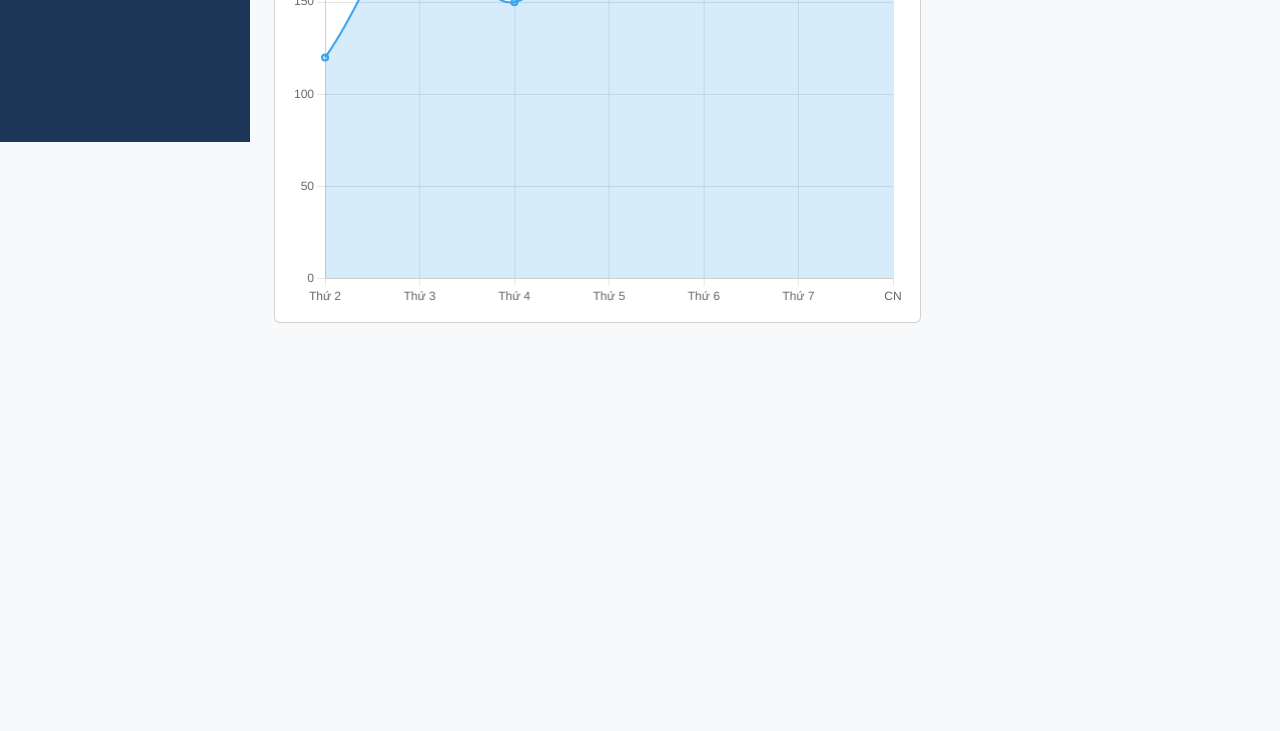
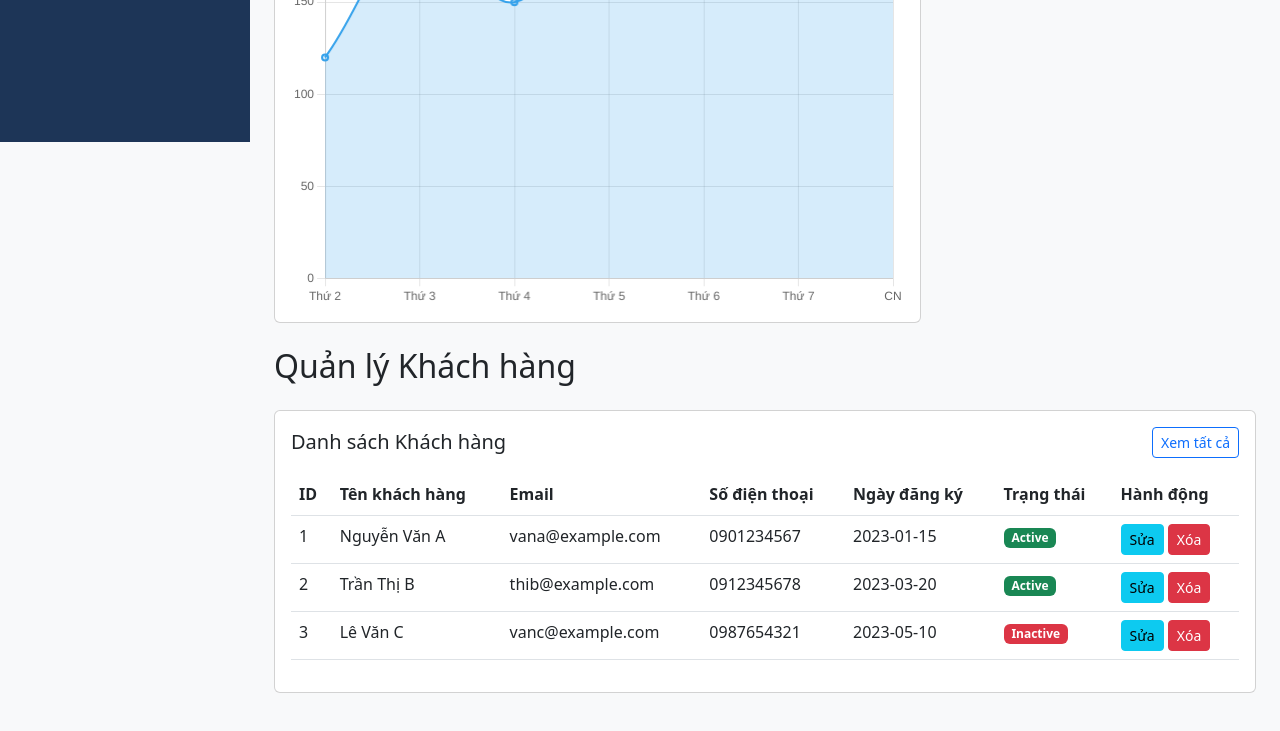
Before and after one commit to nguyenhung1204/doantkw, a plain HTML site: page motor-shop/admin.html in a window 1280 px wide. Shown: the part 658-1389 px from the top of the page. Before the commit the page ends 1029 px from the top, so only its background shows below. Drawn offline with nearby package versions, Linux system fonts and the light colour scheme; sample sign-in values are in the browser's storage.

Commit message:
thêm file custmer js, cập nhật admin html phần khách hàng

```diff
--- a/motor-shop/admin.html
+++ b/motor-shop/admin.html
@@ -318,10 +318,34 @@
                 </div>
 
                 <!-- Tab Khách hàng - Ví dụ -->
-                <div class="tab-pane fade" id="customers-tab-pane" role="tabpanel" aria-labelledby="customers-tab" tabindex="0">
+                        <div class="tab-pane fade show active" id="customers-tab-pane" role="tabpanel" aria-labelledby="customers-tab" tabindex="0">
                     <h2 class="mb-4">Quản lý Khách hàng</h2>
-                    <p>Nội dung quản lý khách hàng sẽ được hiển thị ở đây.</p>
-                </div>
+                    <div class="card">
+                        <div class="card-body">
+                            <div class="d-flex justify-content-between align-items-center mb-3">
+                                <h5 class="card-title mb-0">Danh sách Khách hàng</h5>
+                                <a href="#" class="btn btn-sm btn-outline-primary">Xem tất cả</a>
+                            </div>
+
+                            <div class="table-responsive">
+                                <table class="table table-hover">
+                                    <thead>
+                                        <tr>
+                                            <th scope="col">ID</th>
+                                            <th scope="col">Tên khách hàng</th>
+                                            <th scope="col">Email</th>
+                                            <th scope="col">Số điện thoại</th>
+                                            <th scope="col">Ngày đăng ký</th>
+                                            <th scope="col">Trạng thái</th>
+                                            <th scope="col">Hành động</th>
+                                        </tr>
+                                    </thead>
+                                    <tbody id="dynamic-customers-body">
+                                        </tbody>
+                                </table>
+                            </div>
+                        </div>
+                    </div>
 
                 <!-- Tab Khuyến mãi - Ví dụ -->
                 <div class="tab-pane fade" id="promotions-tab-pane" role="tabpanel" aria-labelledby="promotions-tab" tabindex="0">
@@ -458,5 +482,6 @@
     <!-- Custom JS -->
     <script src="js/admin.js"></script>
     <script src="js/promotions.js"></script>
+    <script src="js/customers.js"></script>
 </body>
 </html>
--- /dev/null
+++ b/motor-shop/js/customers.js
@@ -0,0 +1,93 @@
+document.addEventListener('DOMContentLoaded', function() {
+    const customersTableBody = document.getElementById('dynamic-customers-body');
+
+    // Dữ liệu khách hàng mẫu (có thể thay thế bằng dữ liệu từ API thực tế)
+    let customers = [
+        { id: 1, name: 'Nguyễn Văn A', email: 'vana@example.com', phone: '0901234567', registrationDate: '2023-01-15', status: 'Active' },
+        { id: 2, name: 'Trần Thị B', email: 'thib@example.com', phone: '0912345678', registrationDate: '2023-03-20', status: 'Active' },
+        { id: 3, name: 'Lê Văn C', email: 'vanc@example.com', phone: '0987654321', registrationDate: '2023-05-10', status: 'Inactive' }
+    ];
+
+    // Hàm hiển thị danh sách khách hàng
+    function displayCustomers() {
+        customersTableBody.innerHTML = ''; // Xóa nội dung hiện có
+        if (customers.length === 0) {
+            customersTableBody.innerHTML = `
+                <tr class="empty-row">
+                    <td colspan="7" class="text-center text-muted">Chưa có khách hàng nào.</td>
+                </tr>
+            `;
+            return;
+        }
+
+        customers.forEach(customer => {
+            const row = document.createElement('tr');
+            row.innerHTML = `
+                <td>${customer.id}</td>
+                <td>${customer.name}</td>
+                <td>${customer.email}</td>
+                <td>${customer.phone}</td>
+                <td>${customer.registrationDate}</td>
+                <td>
+                    <span class="badge ${customer.status === 'Active' ? 'bg-success' : 'bg-danger'}">
+                        ${customer.status}
+                    </span>
+                </td>
+                <td>
+                    <button class="btn btn-sm btn-info edit-customer" data-id="${customer.id}">Sửa</button>
+                    <button class="btn btn-sm btn-danger delete-customer" data-id="${customer.id}">Xóa</button>
+                </td>
+            `;
+            customersTableBody.appendChild(row);
+        });
+
+        // Gắn sự kiện cho nút Sửa và Xóa
+        attachCustomerEventListeners();
+    }
+
+    // Hàm gắn sự kiện cho các nút Sửa/Xóa
+    function attachCustomerEventListeners() {
+        document.querySelectorAll('.edit-customer').forEach(button => {
+            button.addEventListener('click', function() {
+                const customerId = parseInt(this.dataset.id);
+                editCustomer(customerId);
+            });
+        });
+
+        document.querySelectorAll('.delete-customer').forEach(button => {
+            button.addEventListener('click', function() {
+                const customerId = parseInt(this.dataset.id);
+                deleteCustomer(customerId);
+            });
+        });
+    }
+
+    // Hàm thêm khách hàng (ví dụ: mở modal hoặc form)
+    function addCustomer() {
+        alert('Chức năng thêm khách hàng sẽ được triển khai tại đây!');
+
+    }
+
+    // Hàm sửa khách hàng (ví dụ: mở modal với dữ liệu đã có)
+    function editCustomer(id) {
+        const customerToEdit = customers.find(customer => customer.id === id);
+        if (customerToEdit) {
+            alert(`Sửa thông tin khách hàng: ${customerToEdit.name} (ID: ${id})`);
+
+        }
+    }
+
+    // Hàm xóa khách hàng
+    function deleteCustomer(id) {
+        if (confirm(`Bạn có chắc chắn muốn xóa khách hàng ID: ${id} không?`)) {
+            customers = customers.filter(customer => customer.id !== id);
+            displayCustomers(); // Cập nhật lại bảng
+            alert(`Đã xóa khách hàng ID: ${id}`);
+        }
+    }
+
+    // Gọi hàm hiển thị khách hàng khi trang được tải
+    displayCustomers();
+
+
+});
```
